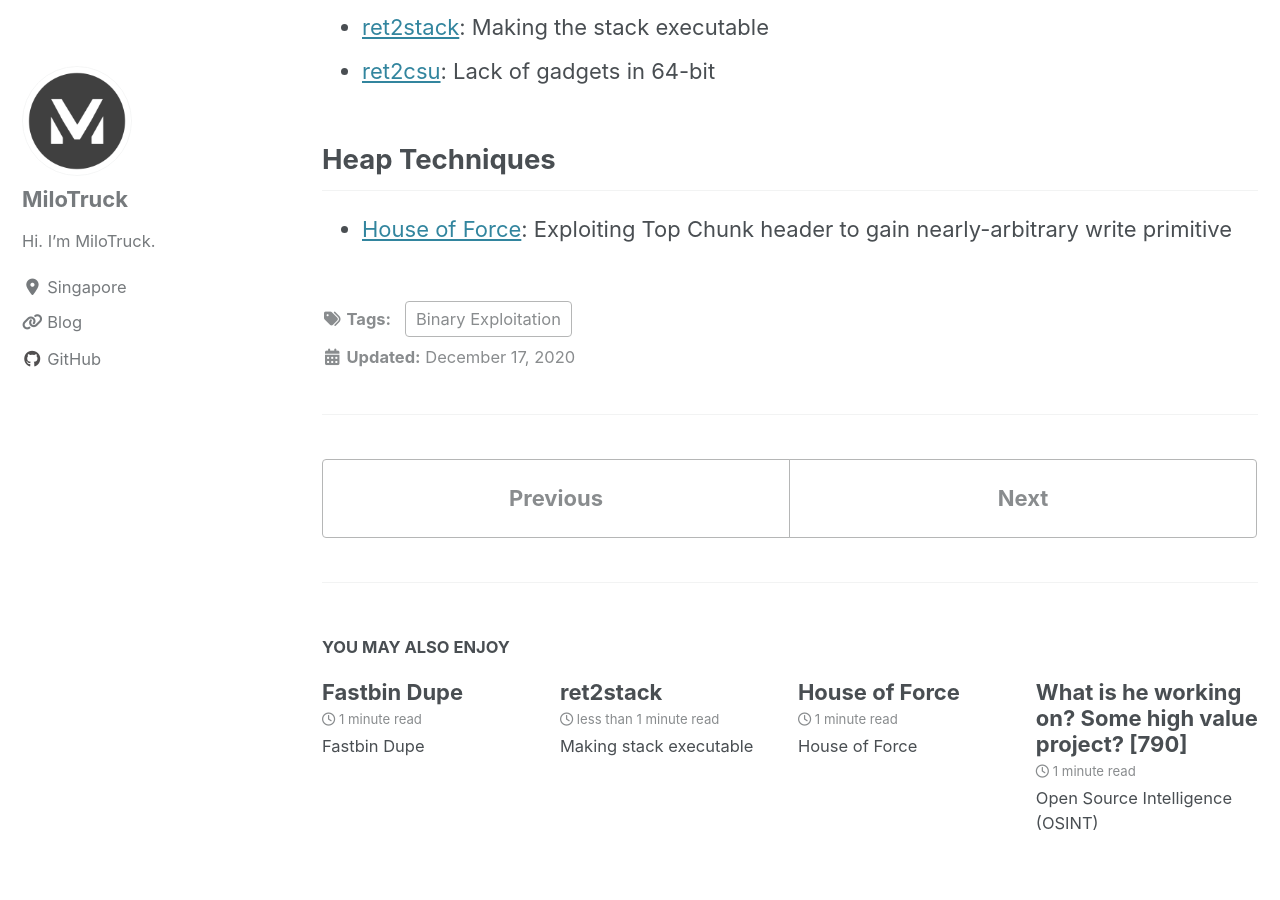
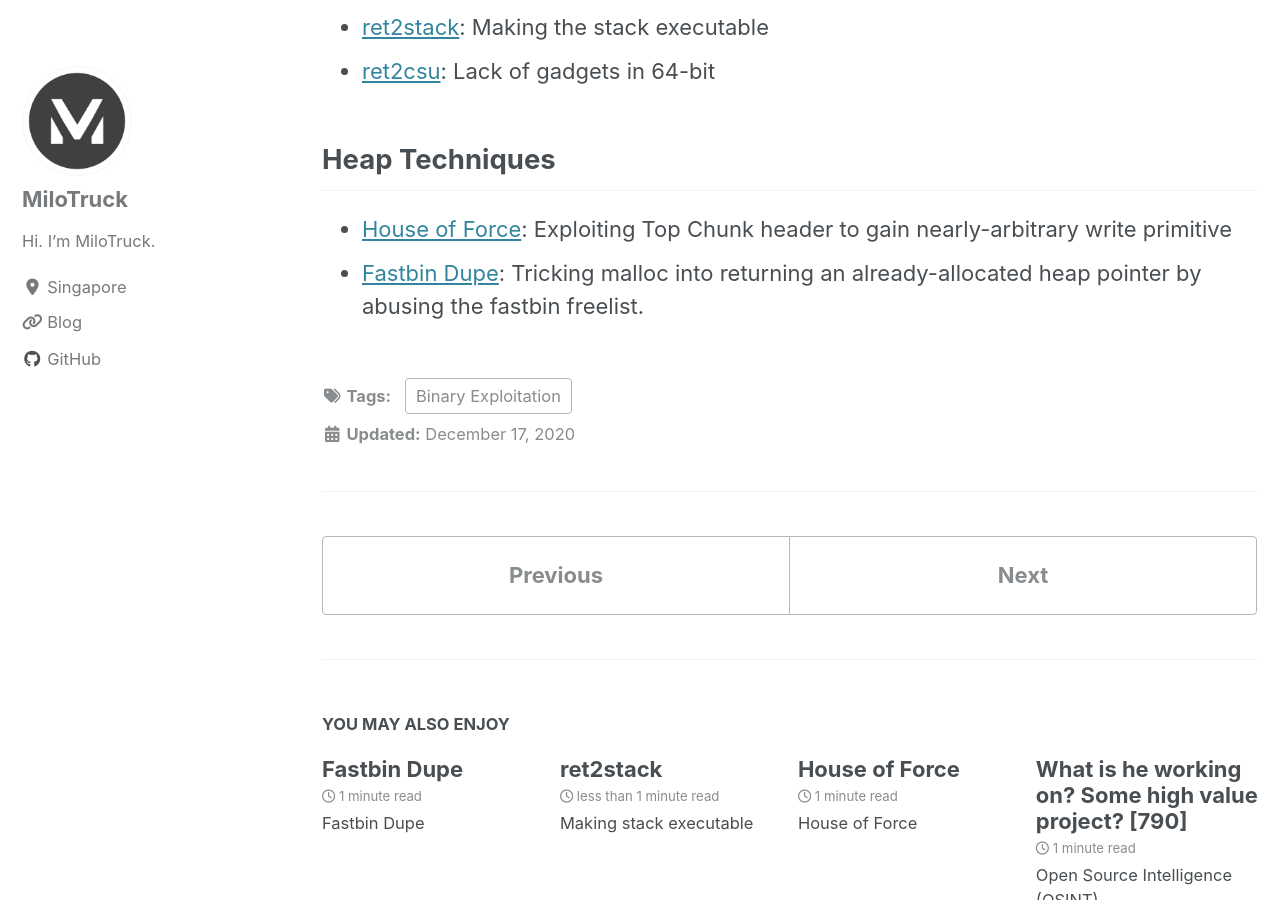
Before and after one commit to MiloTruck/milotruck.github.io, a Jekyll site: the page built from _posts/Notes/Binary Exploitation/2020-12-17-Binary Exploitation.md, in a window 1280 px wide and 900 px high, scrolled down 1026 px. Built offline with Jekyll 4.4.1, drawn with Linux system fonts in a browser that asks for light colours; cached includes are drawn as plain includes; nearby versions of some CDN libraries.

Commit message:
Added fastbin_dup

```diff
--- a/_posts/Notes/Binary Exploitation/2020-12-17-Binary Exploitation.md
+++ b/_posts/Notes/Binary Exploitation/2020-12-17-Binary Exploitation.md
@@ -29,3 +29,4 @@ classes: wide
 
 ## Heap Techniques
 * [House of Force](/House-of-Force/): Exploiting Top Chunk header to gain nearly-arbitrary write primitive
+* [Fastbin Dupe](/Fastbin-Dupe/): Tricking malloc into returning an already-allocated heap pointer by abusing the fastbin freelist.
```
